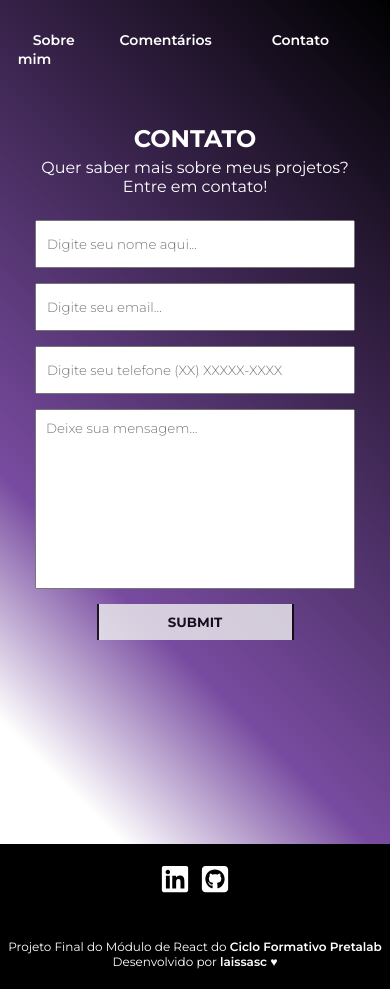
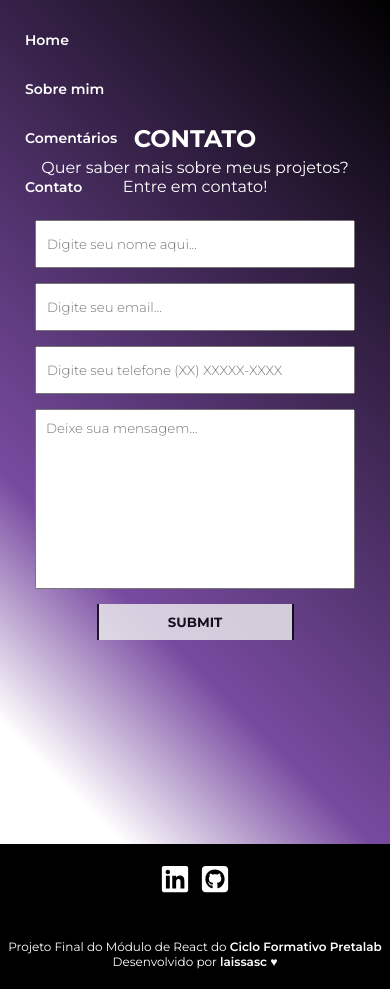
Before and after one commit to LaissaSaraiva/pretalab-projeto-final-react, a React (Vite) app: page /contato in a window 390 px wide. Built offline with nearby package versions, Linux system fonts and the light colour scheme.

Commit message:
style: ajusta footer e menu no mobile

```diff
--- a/src/components/Footer/Footer.module.css
+++ b/src/components/Footer/Footer.module.css
@@ -14,6 +14,7 @@
   font-size: 12px;
   font-weight: 400;
   color: var(--primary-color);
+  text-align: center;
 }
 
 .footer a {
--- a/src/components/Menu/Menu.module.css
+++ b/src/components/Menu/Menu.module.css
@@ -7,6 +7,11 @@
   position: absolute;
   top: 20px;
   right: 20px;
+
+  @media (max-width: 640px) {
+    flex-direction: column;
+    left: 0px;
+  }
 }
 
 .list__item {
```
